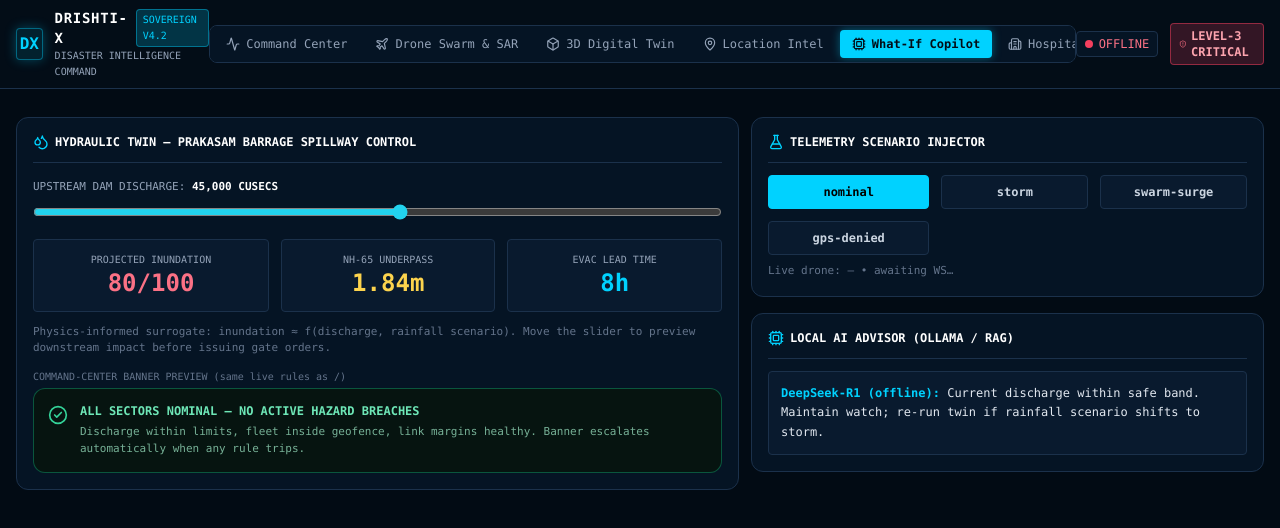
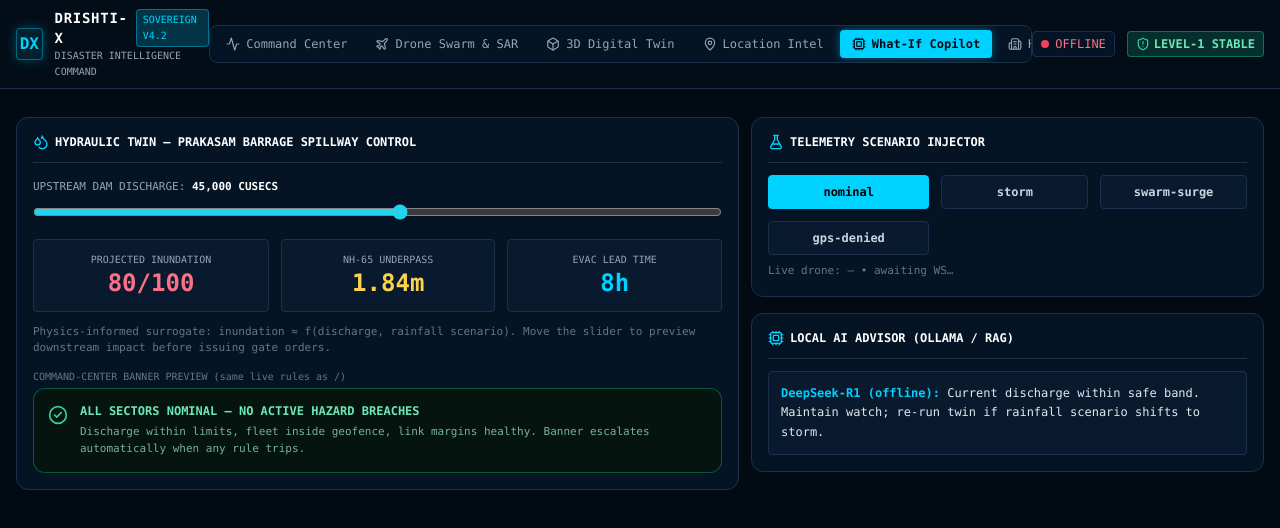
Before and after one commit to hemanthhemanth1834-bit/drishti-ai-command-center, a Next.js app: page /simulation in a window 1280 px wide. Shown: the top 528 px of the page. Built offline with nearby package versions, Linux system fonts and the light colour scheme; no server answers.

Commit message:
feat: live incident-level badge in Navbar driven by rule engine

```diff
--- a/src/app/page.tsx
+++ b/src/app/page.tsx
@@ -7,7 +7,7 @@ import GeofenceBreachModal from '@/components/alerts/GeofenceBreachModal';
 import AlertBanner from '@/components/alerts/AlertBanner';
 import { useTelemetrySocket } from '@/hooks/useTelemetrySocket';
 import { useOps, setOps, ackAlert } from '@/store/opsStore';
-import { evaluateAlerts } from '@/utils/alertRules';
+import { evaluateAlerts, incidentLevel } from '@/utils/alertRules';
 import { checkGeofenceBreach } from '@/utils/geofenceDetection';
 import { setScenario } from '@/utils/apiClient';
 import {
@@ -61,7 +61,7 @@ export default function MasterCommandCenter() {
 
   return (
     <main className="min-h-screen bg-[#020b14] text-slate-200 flex flex-col font-mono">
-      <Navbar wsConnected={wsConnected} />
+      <Navbar wsConnected={wsConnected} incident={incidentLevel(alerts)} />
       <GeofenceBreachModal lat={lat} lon={lon} droneId={live?.drone_id} />
 
       {/* KPI Ticker Bar */}
--- a/src/app/simulation/page.tsx
+++ b/src/app/simulation/page.tsx
@@ -4,7 +4,7 @@ import { useState } from 'react';
 import Navbar from '@/components/layout/Navbar';
 import { useTelemetrySocket } from '@/hooks/useTelemetrySocket';
 import { useOps, setOps } from '@/store/opsStore';
-import { evaluateAlerts } from '@/utils/alertRules';
+import { evaluateAlerts, incidentLevel } from '@/utils/alertRules';
 import AlertBanner from '@/components/alerts/AlertBanner';
 import { ackAlert } from '@/store/opsStore';
 import { setScenario } from '@/utils/apiClient';
@@ -40,7 +40,7 @@ export default function SimulationPage() {
 
   return (
     <main className="min-h-screen bg-[#020b14] text-slate-200 font-mono">
-      <Navbar wsConnected={connected} />
+      <Navbar wsConnected={connected} incident={incidentLevel(previewBreach)} />
       <div className="p-4 grid grid-cols-1 lg:grid-cols-12 gap-4">
         <section className="lg:col-span-7 bg-[#051424] border border-[#1b314b] rounded-xl p-4">
           <div className="text-xs font-bold text-white flex items-center gap-1.5 pb-3 border-b border-[#1b314b]">
--- a/src/components/layout/Navbar.tsx
+++ b/src/components/layout/Navbar.tsx
@@ -1,6 +1,8 @@
 'use client';
 import Link from 'next/link';
 import { usePathname } from 'next/navigation';
+import { useOps } from '@/store/opsStore';
+import { evaluateAlerts, incidentLevel, type IncidentTone } from '@/utils/alertRules';
 import {
   ShieldAlert,
   Activity,
@@ -30,8 +32,41 @@ const NAV_ITEMS = [
   { href: '/platform', label: 'Platform Specs', icon: Landmark },
 ];
 
-export default function Navbar({ wsConnected }: { wsConnected: boolean }) {
+const TONE_STYLES: Record<IncidentTone, { box: string; text: string; icon: string }> = {
+  critical: {
+    box: 'bg-rose-500/20 border-rose-500/50',
+    text: 'text-rose-300',
+    icon: 'text-rose-400',
+  },
+  elevated: {
+    box: 'bg-amber-500/20 border-amber-500/50',
+    text: 'text-amber-300',
+    icon: 'text-amber-400',
+  },
+  stable: {
+    box: 'bg-emerald-500/20 border-emerald-500/50',
+    text: 'text-emerald-300',
+    icon: 'text-emerald-400',
+  },
+};
+
+export default function Navbar({
+  wsConnected,
+  incident,
+}: {
+  wsConnected: boolean;
+  /** Full telemetry-aware posture (homepage/simulation pass this). */
+  incident?: { label: string; tone: IncidentTone };
+}) {
   const pathname = usePathname();
+  const ops = useOps();
+  // Fallback: posture from shared ops state (scenario + spillway rules need no telemetry).
+  const posture =
+    incident ??
+    incidentLevel(
+      evaluateAlerts({ scenario: ops.scenario, spillwayK: ops.spillwayK, geofenceBreach: false })
+    );
+  const tone = TONE_STYLES[posture.tone];
   return (
     <header className="bg-[#030d17] border-b border-[#1b314b] px-4 py-2 flex items-center justify-between text-xs font-mono select-none sticky top-0 z-50">
       {/* Brand Identity */}
@@ -82,9 +117,11 @@ export default function Navbar({ wsConnected }: { wsConnected: boolean }) {
             {wsConnected ? 'LIVE 868MHz WS' : 'OFFLINE'}
           </span>
         </div>
-        <div className="px-2 py-1 rounded bg-rose-500/20 border border-rose-500/50 text-rose-300 font-bold flex items-center gap-1">
-          <ShieldAlert className="w-3.5 h-3.5 text-rose-400" />
-          <span>LEVEL-3 CRITICAL</span>
+        <div
+          className={`px-2 py-1 rounded border font-bold flex items-center gap-1 whitespace-nowrap ${tone.box} ${tone.text}`}
+        >
+          <ShieldAlert className={`w-3.5 h-3.5 ${tone.icon}`} />
+          <span>{posture.label}</span>
         </div>
       </div>
     </header>
--- a/src/utils/alertRules.ts
+++ b/src/utils/alertRules.ts
@@ -92,3 +92,14 @@ export function evaluateAlerts(inp: AlertInput): Alert[] {
   const rank: Record<AlertLevel, number> = { critical: 0, warning: 1, info: 2 };
   return alerts.sort((a, b) => rank[a.level] - rank[b.level]);
 }
+
+export type IncidentTone = 'critical' | 'elevated' | 'stable';
+
+/** Roll a set of alerts up into one incident posture for badges/headers. */
+export function incidentLevel(alerts: Alert[]): { label: string; tone: IncidentTone } {
+  if (alerts.some((a) => a.level === 'critical'))
+    return { label: 'LEVEL-3 CRITICAL', tone: 'critical' };
+  if (alerts.some((a) => a.level === 'warning'))
+    return { label: 'LEVEL-2 ELEVATED', tone: 'elevated' };
+  return { label: 'LEVEL-1 STABLE', tone: 'stable' };
+}
```
